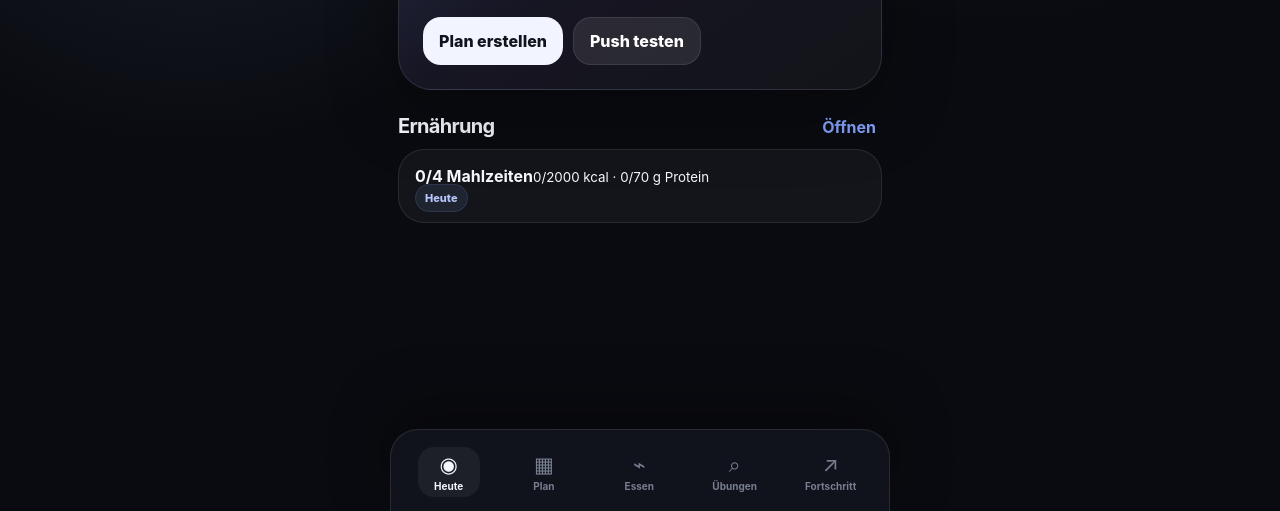
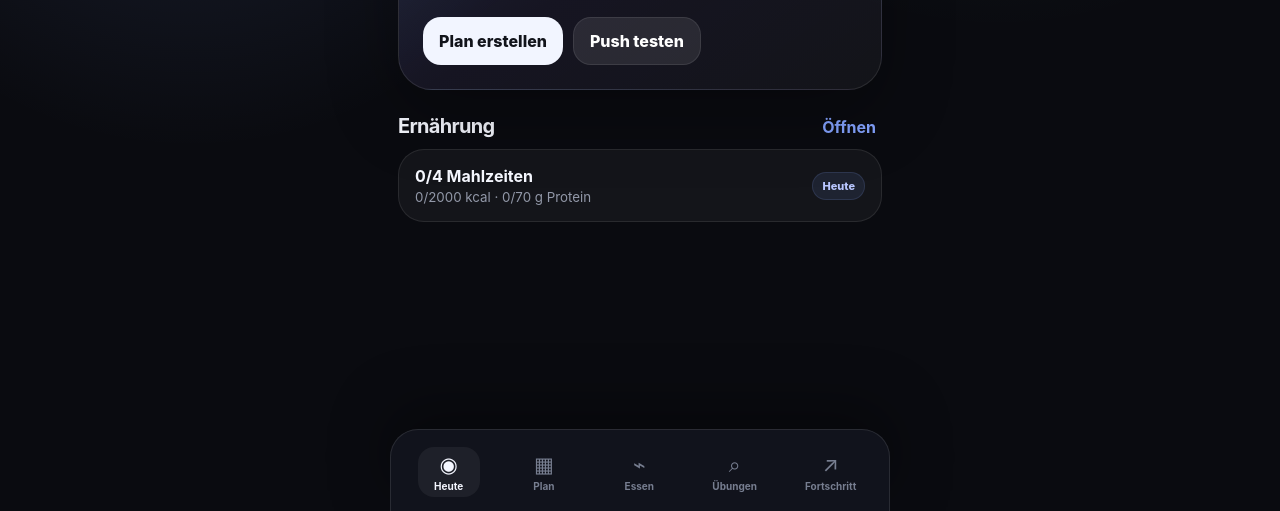
Before and after one commit to reflectace-spec/Fitnest, a plain HTML site: page public/index.html in a window 1280 px wide. Shown: the part 289-800 px from the top of the page. Drawn offline with Linux system fonts and the light colour scheme; a script that the page names is missing.

Commit message:
Load Build 2.1 nutrition styles

```diff
--- a/public/index.html
+++ b/public/index.html
@@ -12,6 +12,7 @@
   <link rel="icon" href="./assets/icon.svg" type="image/svg+xml" />
   <link rel="stylesheet" href="./styles.css" />
   <link rel="stylesheet" href="./build2.css" />
+  <link rel="stylesheet" href="./build21.css" />
 </head>
 <body>
   <div class="app-shell">
```
